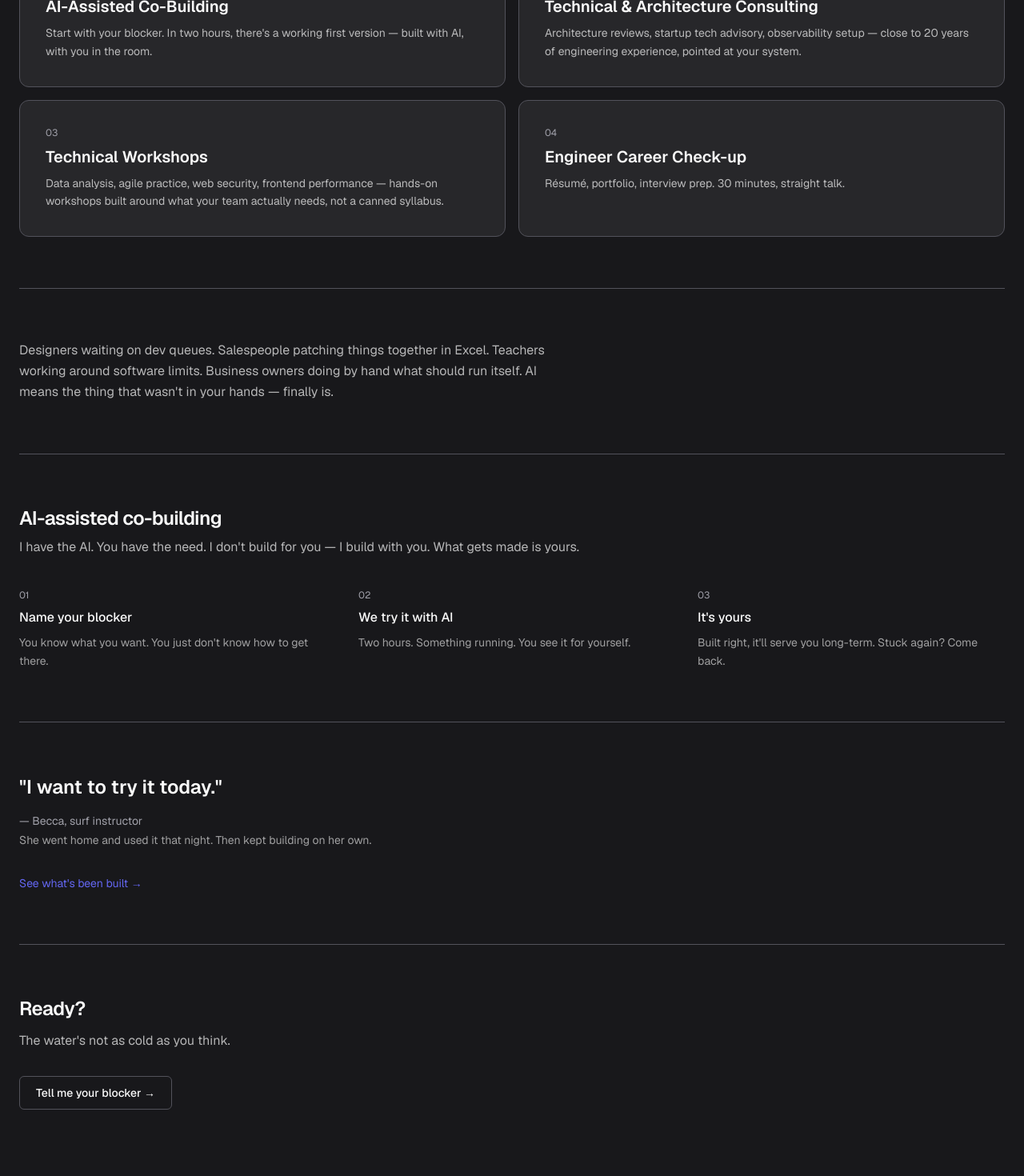
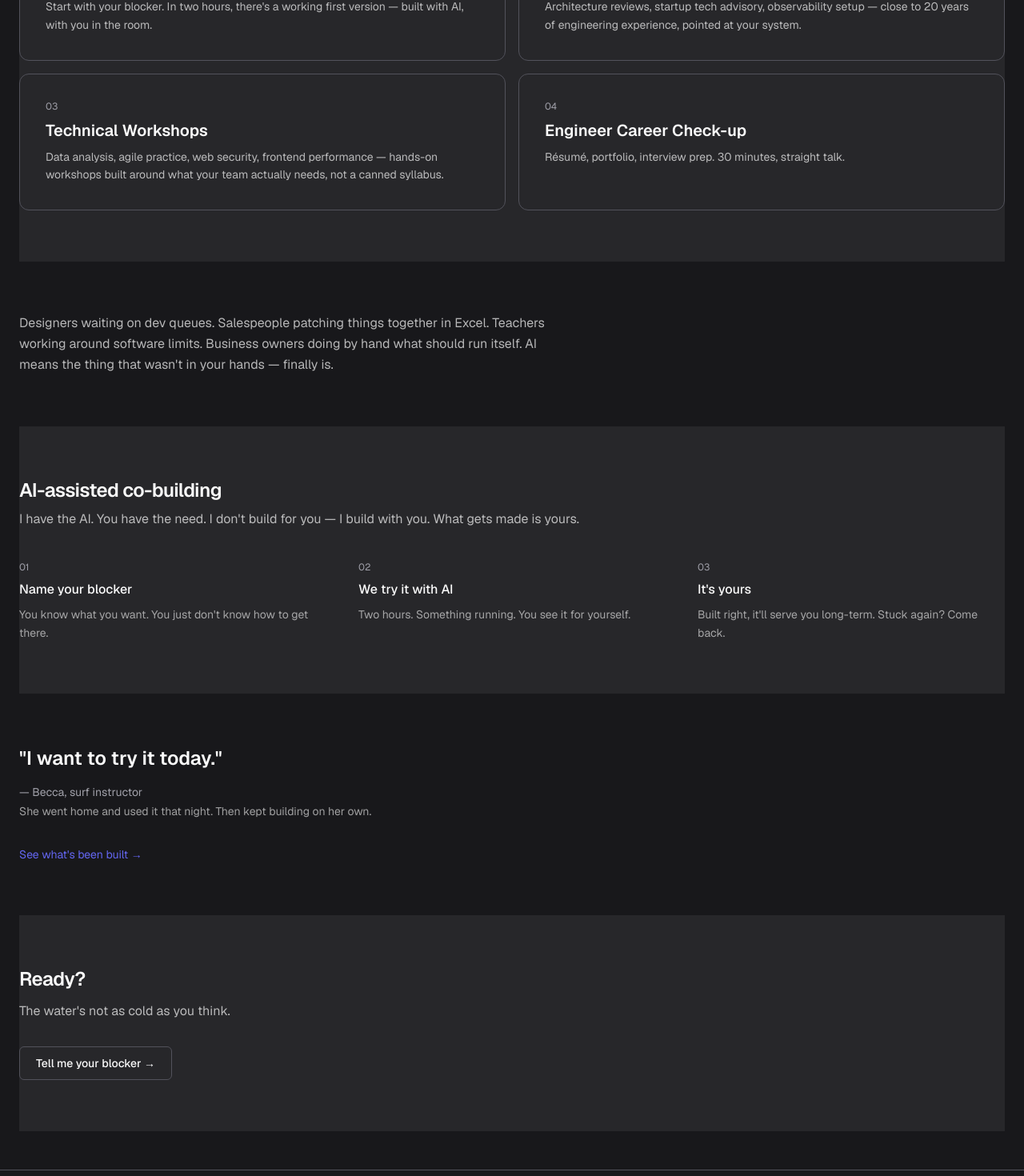
Before and after one commit to marsen/Marsen.Studio.Arsenal, a Next.js app: page /en in a window 1280 px wide. Shown: the part 680-2150 px from the top of the page at 80% size. Built offline with nearby package versions, Linux system fonts and the light colour scheme.

Commit message:
style: replace section dividers with full-bleed alternating blocks
Swap the thin border-t rules between landing page sections for
full-width alternating background bands (bg-background/bg-card),
closer to how the Becca demo site separates its sections.

```diff
--- a/src/app/[locale]/page.tsx
+++ b/src/app/[locale]/page.tsx
@@ -1,15 +1,24 @@
+import type { ReactNode } from 'react';
 import { useTranslations } from 'next-intl';
 import { Link } from '@/i18n/navigation';
 
 const SERVICES = [1, 2, 3, 4] as const;
 
+function Block({ tone, children }: { tone: 'base' | 'alt'; children: ReactNode }) {
+  return (
+    <div className={`relative left-1/2 w-screen -translate-x-1/2 ${tone === 'alt' ? 'bg-card' : 'bg-background'}`}>
+      <div className="mx-auto max-w-7xl px-6 py-16">{children}</div>
+    </div>
+  );
+}
+
 export default function Home() {
   const t = useTranslations('home');
 
   return (
-    <div className="flex flex-col">
+    <div className="flex flex-col overflow-x-hidden">
       {/* Hero */}
-      <section className="py-20">
+      <Block tone="base">
         <h1 className="font-display text-4xl font-semibold tracking-tight text-foreground leading-snug max-w-xl mb-4">
           {t('heroHeading')}
         </h1>
@@ -20,16 +29,16 @@ export default function Home() {
         >
           {t('heroCta')}
         </a>
-      </section>
+      </Block>
 
       {/* Services */}
-      <section className="py-16 border-t border-border">
+      <Block tone="alt">
         <h2 className="font-display text-2xl font-semibold tracking-tight text-foreground mb-10">
           {t('servicesTitle')}
         </h2>
         <div className="grid grid-cols-1 gap-4 md:grid-cols-2">
           {SERVICES.map((n) => (
-            <div key={n} className="rounded-xl border border-border bg-card px-6 py-8 md:px-8">
+            <div key={n} className="rounded-xl border border-border px-6 py-8 md:px-8">
               <p className="text-xs text-muted-foreground mb-2">{String(n).padStart(2, '0')}</p>
               <h3 className="font-display text-xl font-semibold text-foreground mb-2">
                 {t(`service${n}Title`)}
@@ -40,17 +49,17 @@ export default function Home() {
             </div>
           ))}
         </div>
-      </section>
+      </Block>
 
       {/* Problem */}
-      <section className="py-16 border-t border-border">
+      <Block tone="base">
         <p className="text-base leading-relaxed text-foreground/70 max-w-2xl">
           {t('problemText')}
         </p>
-      </section>
+      </Block>
 
       {/* Solution */}
-      <section className="py-16 border-t border-border">
+      <Block tone="alt">
         <h2 className="font-display text-2xl font-semibold tracking-tight text-foreground mb-2">
           {t('solutionTitle')}
         </h2>
@@ -72,10 +81,10 @@ export default function Home() {
             <p className="text-sm text-foreground/60 leading-relaxed">{t('step3Desc')}</p>
           </div>
         </div>
-      </section>
+      </Block>
 
       {/* Proof */}
-      <section className="py-16 border-t border-border">
+      <Block tone="base">
         <blockquote className="font-display text-2xl font-semibold text-foreground mb-4 leading-snug">
           {t('proofQuote')}
         </blockquote>
@@ -87,10 +96,10 @@ export default function Home() {
         >
           {t('proofCta')}
         </Link>
-      </section>
+      </Block>
 
       {/* CTA */}
-      <section className="py-16 border-t border-border">
+      <Block tone="alt">
         <h2 className="font-display text-2xl font-semibold tracking-tight text-foreground mb-3">
           {t('ctaTitle')}
         </h2>
@@ -101,7 +110,7 @@ export default function Home() {
         >
           {t('ctaButton')}
         </a>
-      </section>
+      </Block>
     </div>
   );
 }
```
